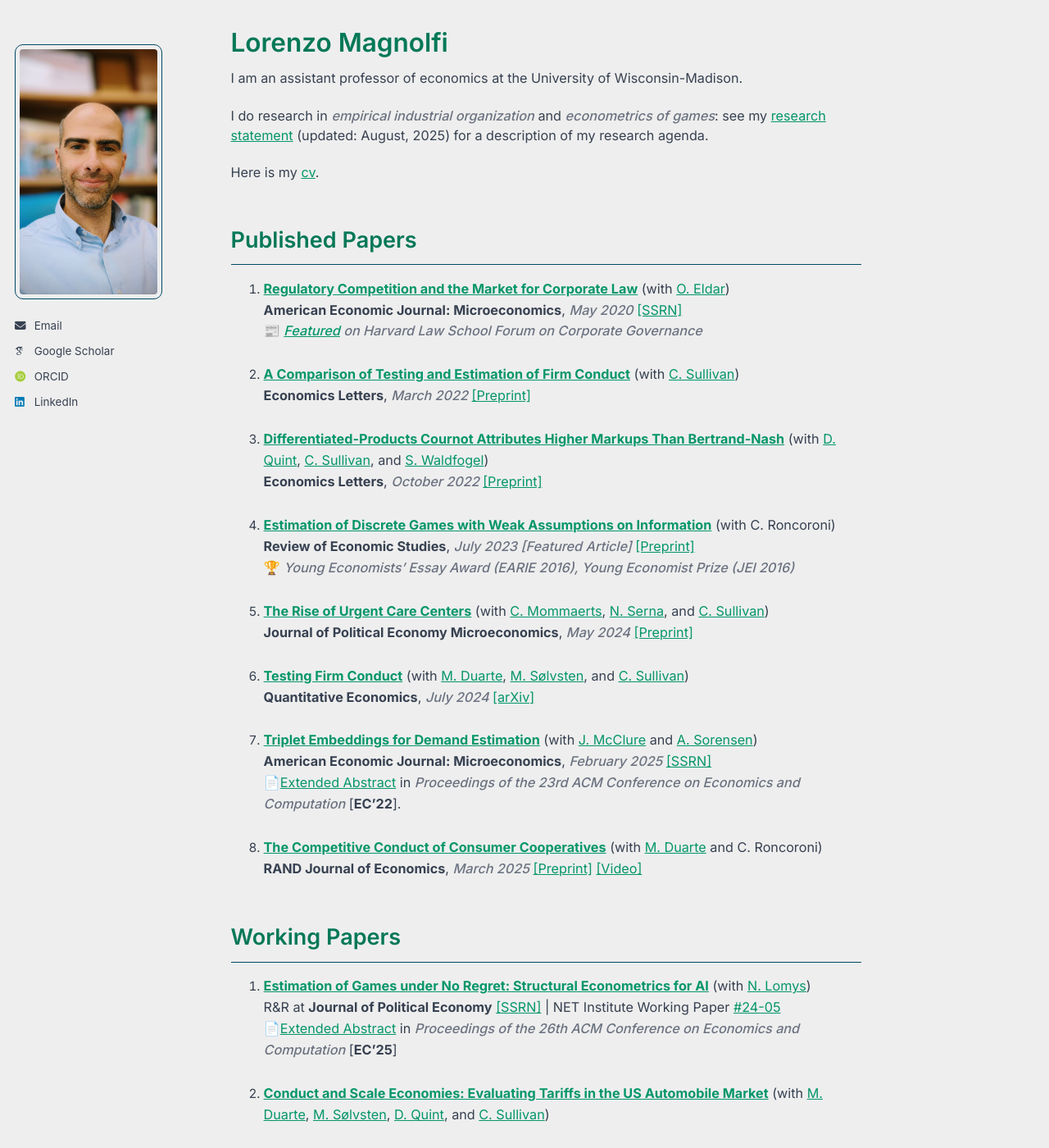
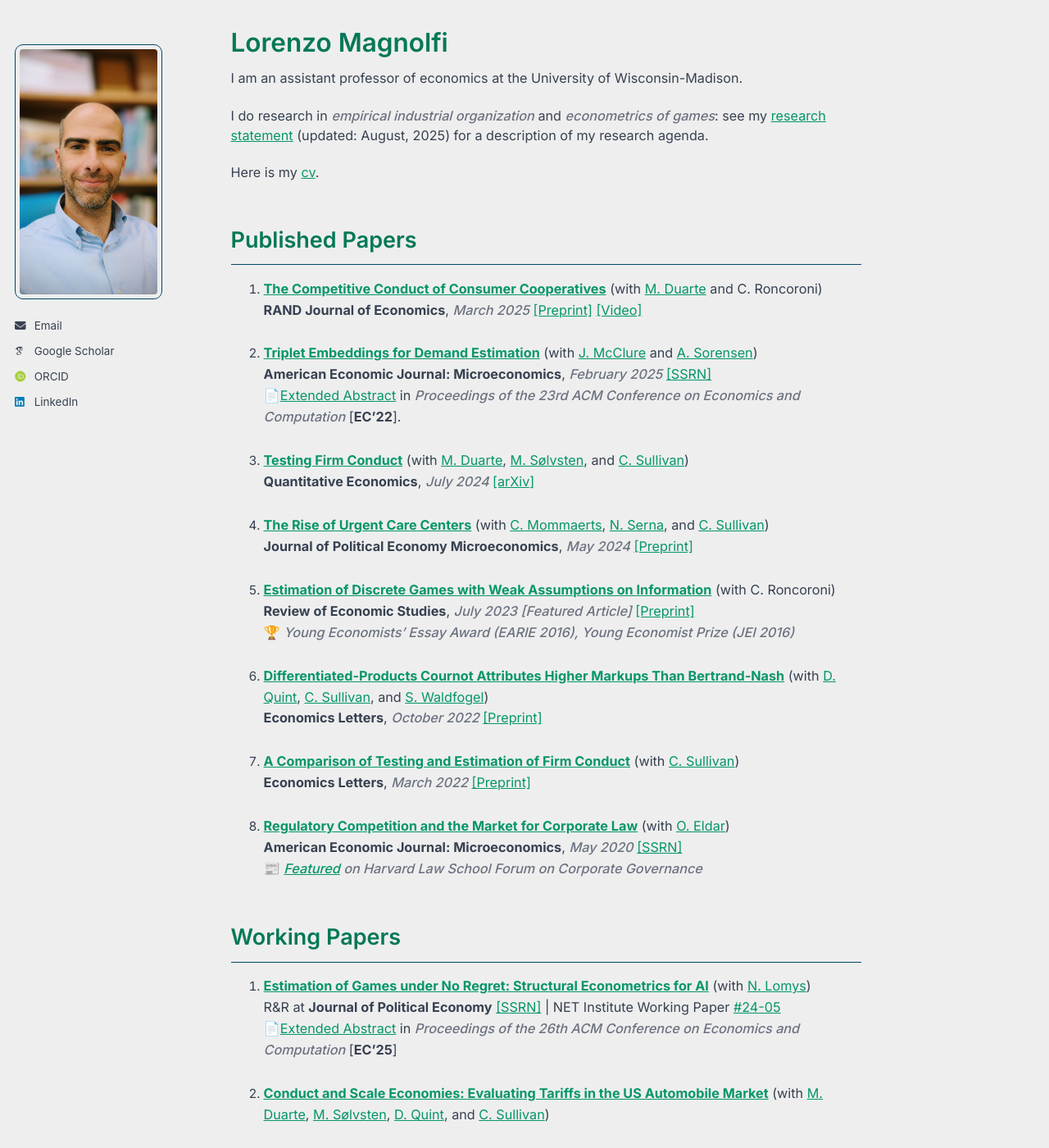
Before and after one commit to LorenzoMagnolfi/Lorenzomagnolfi.github.io, a Jekyll site: the page built from _pages/about.md, in a window 1280 px wide and 1400 px high. Shown: the whole window at 82% size. Built offline with Jekyll 4.4.1, drawn with Linux system fonts in a browser that asks for light colours; some web fonts are replaced; a script that is not in the unit is left out; part of the change alters nothing that is shown.

```diff
--- a/_pages/about.md
+++ b/_pages/about.md
@@ -15,32 +15,32 @@ Here is my [cv](files\cv_2025.pdf).
 
 ## Published Papers
 
-1. [**Regulatory Competition and the Market for Corporate Law**](https://www.aeaweb.org/articles?id=10.1257%2Fmic.20180056) (with [O. Eldar](https://sites.google.com/view/ofereldar))
-   **American Economic Journal: Microeconomics**, *May 2020* [[SSRN]](https://papers.ssrn.com/sol3/papers.cfm?abstract_id=2685969)<br>
-   📰 *[Featured](https://corpgov.law.harvard.edu/2015/12/28/regulatory-competition-and-the-market-for-corporate-law/) on Harvard Law School Forum on Corporate Governance*
+1. [**The Competitive Conduct of Consumer Cooperatives**](https://onlinelibrary.wiley.com/doi/10.1111/1756-2171.12496) (with [M. Duarte](https://sites.google.com/view/marco-duarte/home) and C. Roncoroni)
+   **RAND Journal of Economics**, *March 2025* [[Preprint]](files/papers/Cooperatives+(16).pdf) [[Video]](https://youtu.be/O4qBSvh3SUU)
 
-2. [**A Comparison of Testing and Estimation of Firm Conduct**](https://www.sciencedirect.com/science/article/pii/S0165176522000246) (with [C. Sullivan](https://sites.google.com/view/christopher-sullivan))
-   **Economics Letters**, *March 2022* [[Preprint]](files/papers/AComparisonOfTestingEstimationFirmConduct.pdf)
+2. [**Triplet Embeddings for Demand Estimation**](https://www.aeaweb.org/articles?id=10.1257/mic.20220248) (with [J. McClure](https://www.joncfmcclure.com/) and [A. Sorensen](https://users.ssc.wisc.edu/~sorensen/))
+  **American Economic Journal: Microeconomics**, *February 2025*  [[SSRN]](https://papers.ssrn.com/sol3/papers.cfm?abstract_id=4113399)<br>
+📄[Extended Abstract](https://dl.acm.org/doi/10.1145/3490486.3538282) in *Proceedings of the 23rd ACM Conference on Economics and Computation* [**EC'22**].
 
-3. [**Differentiated-Products Cournot Attributes Higher Markups Than Bertrand-Nash**](https://doi.org/10.1016/j.econlet.2022.110804) (with [D. Quint](https://users.ssc.wisc.edu/~dquint/), [C. Sullivan](https://sites.google.com/view/christopher-sullivan), and [S. Waldfogel](https://www.swaldfogel.com/))
-   **Economics Letters**, *October 2022*   [[Preprint]](files/papers/BertrandCournot+(76).pdf)
+3. [**Testing Firm Conduct**](https://www.econometricsociety.org/publications/quantitative-economics/2024/07/01/Testing-Firm-Conduct) (with [M. Duarte](https://sites.google.com/view/marco-duarte/home), [M. Sølvsten](https://sites.google.com/site/mikkelsoelvsten/), and [C. Sullivan](https://sites.google.com/view/christopher-sullivan))
+   **Quantitative Economics**, *July 2024*  [[arXiv]](https://arxiv.org/abs/2301.06720)
 
-4. [**Estimation of Discrete Games with Weak Assumptions on Information**](https://academic.oup.com/restud/advance-article-abstract/doi/10.1093/restud/rdac058/6670639) (with C. Roncoroni)
+4. [**The Rise of Urgent Care Centers**](https://www.journals.uchicago.edu/doi/10.1086/727821) (with [C. Mommaerts](https://sites.google.com/site/corinamommaerts/), [N. Serna](https://www.nserna.com/), and [C. Sullivan](https://sites.google.com/view/christopher-sullivan))
+   **Journal of Political Economy Microeconomics**, *May 2024* [[Preprint]](files/papers/RiseUCCs.pdf)
+
+5. [**Estimation of Discrete Games with Weak Assumptions on Information**](https://academic.oup.com/restud/advance-article-abstract/doi/10.1093/restud/rdac058/6670639) (with C. Roncoroni)
    **Review of Economic Studies**, *July 2023* *[Featured Article]*  [[Preprint]](files/papers/EstimationDiscrGamesWeakInfo_MagnolfiRoncoroni_Mar2022.pdf)<br>
    🏆 *Young Economists' Essay Award (EARIE 2016), Young Economist Prize (JEI 2016)*
 
-5. [**The Rise of Urgent Care Centers**](https://www.journals.uchicago.edu/doi/10.1086/727821) (with [C. Mommaerts](https://sites.google.com/site/corinamommaerts/), [N. Serna](https://www.nserna.com/), and [C. Sullivan](https://sites.google.com/view/christopher-sullivan))
-   **Journal of Political Economy Microeconomics**, *May 2024* [[Preprint]](files/papers/RiseUCCs.pdf)
+6. [**Differentiated-Products Cournot Attributes Higher Markups Than Bertrand-Nash**](https://doi.org/10.1016/j.econlet.2022.110804) (with [D. Quint](https://users.ssc.wisc.edu/~dquint/), [C. Sullivan](https://sites.google.com/view/christopher-sullivan), and [S. Waldfogel](https://www.swaldfogel.com/))
+   **Economics Letters**, *October 2022*   [[Preprint]](files/papers/BertrandCournot+(76).pdf)
 
-6. [**Testing Firm Conduct**](https://www.econometricsociety.org/publications/quantitative-economics/2024/07/01/Testing-Firm-Conduct) (with [M. Duarte](https://sites.google.com/view/marco-duarte/home), [M. Sølvsten](https://sites.google.com/site/mikkelsoelvsten/), and [C. Sullivan](https://sites.google.com/view/christopher-sullivan))
-   **Quantitative Economics**, *July 2024*  [[arXiv]](https://arxiv.org/abs/2301.06720)
+7. [**A Comparison of Testing and Estimation of Firm Conduct**](https://www.sciencedirect.com/science/article/pii/S0165176522000246) (with [C. Sullivan](https://sites.google.com/view/christopher-sullivan))
+   **Economics Letters**, *March 2022* [[Preprint]](files/papers/AComparisonOfTestingEstimationFirmConduct.pdf)
 
-7. [**Triplet Embeddings for Demand Estimation**](https://www.aeaweb.org/articles?id=10.1257/mic.20220248) (with [J. McClure](https://www.joncfmcclure.com/) and [A. Sorensen](https://users.ssc.wisc.edu/~sorensen/))
-  **American Economic Journal: Microeconomics**, *February 2025*  [[SSRN]](https://papers.ssrn.com/sol3/papers.cfm?abstract_id=4113399)<br>
-📄[Extended Abstract](https://dl.acm.org/doi/10.1145/3490486.3538282) in *Proceedings of the 23rd ACM Conference on Economics and Computation* [**EC'22**].
-
-9. [**The Competitive Conduct of Consumer Cooperatives**](https://onlinelibrary.wiley.com/doi/10.1111/1756-2171.12496) (with [M. Duarte](https://sites.google.com/view/marco-duarte/home) and C. Roncoroni)
-   **RAND Journal of Economics**, *March 2025* [[Preprint]](files/papers/Cooperatives+(16).pdf) [[Video]](https://youtu.be/O4qBSvh3SUU)
+8. [**Regulatory Competition and the Market for Corporate Law**](https://www.aeaweb.org/articles?id=10.1257%2Fmic.20180056) (with [O. Eldar](https://sites.google.com/view/ofereldar))
+   **American Economic Journal: Microeconomics**, *May 2020* [[SSRN]](https://papers.ssrn.com/sol3/papers.cfm?abstract_id=2685969)<br>
+   📰 *[Featured](https://corpgov.law.harvard.edu/2015/12/28/regulatory-competition-and-the-market-for-corporate-law/) on Harvard Law School Forum on Corporate Governance*
 
 ## Working Papers
 
```
